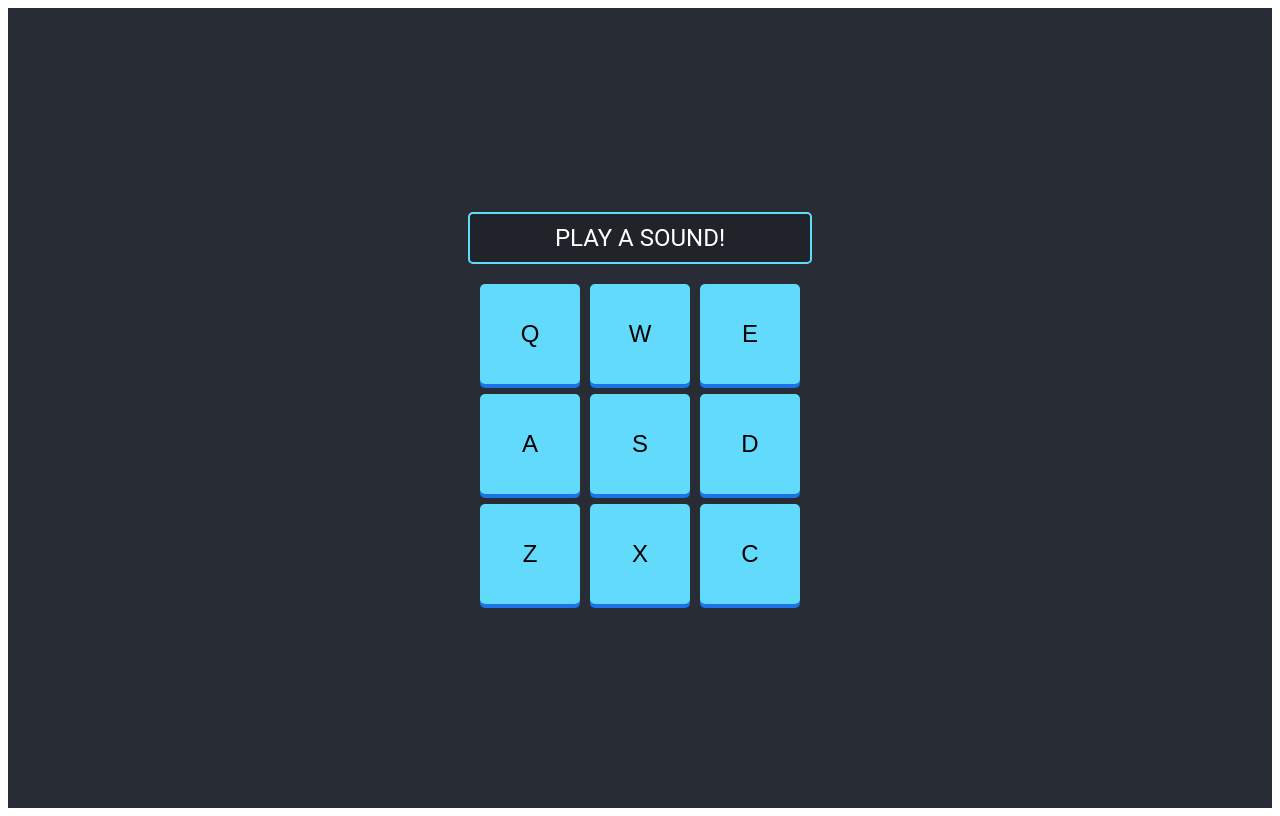
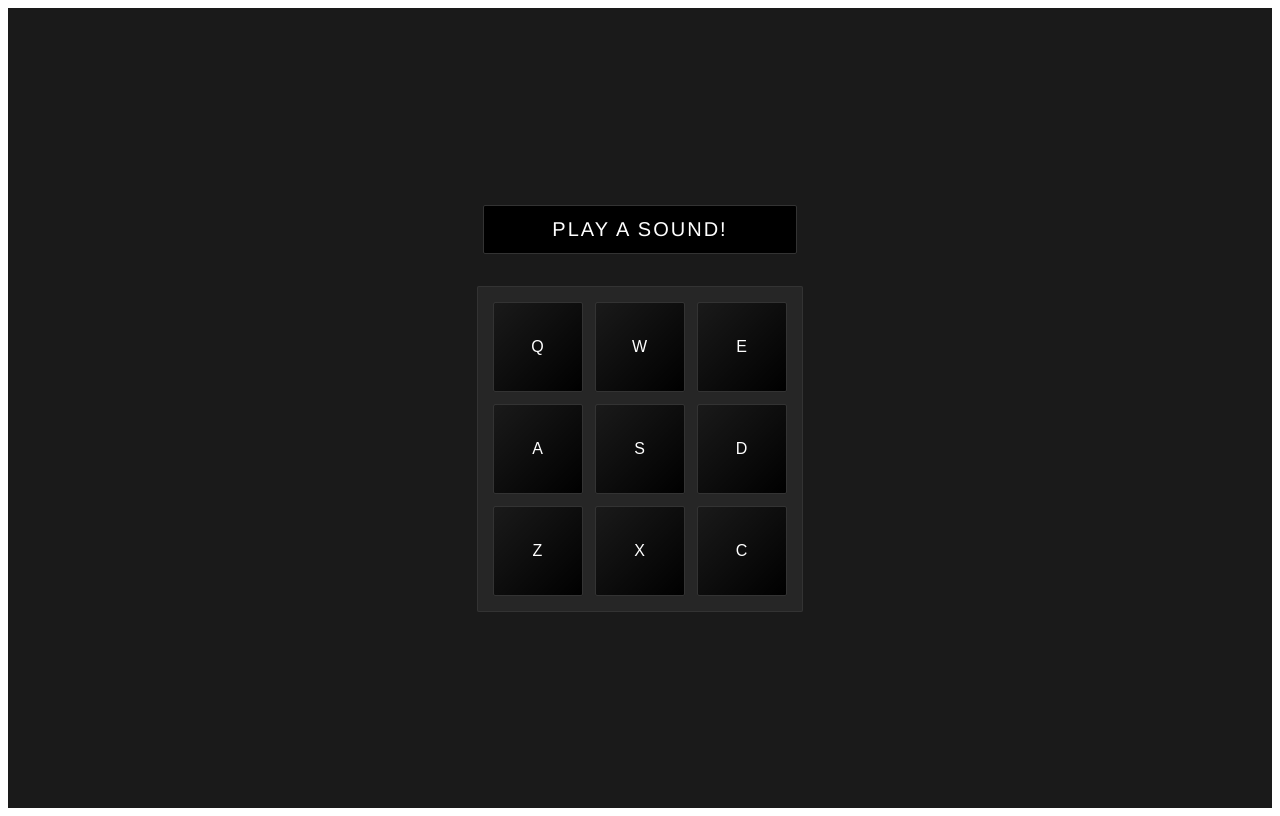
Before and after one commit to jones58/drum-machine, a React (Vite) app: page / in a window 1280 px wide. Built offline with nearby package versions, Linux system fonts and the light colour scheme.

Commit message:
edit styling

```diff
--- a/src/index.scss
+++ b/src/index.scss
@@ -4,55 +4,80 @@
   align-items: center;
   justify-content: center;
   min-height: 100vh;
-  background-color: #282c34;
-  color: #fff;
-  font-family: "Roboto", sans-serif;
+  background-color: #1a1a1a;
+  color: #ffffff;
+  font-family: "Interstate", "Helvetica Neue", sans-serif;
   text-align: center;
 
   #display {
-    font-size: 1.5rem;
-    margin-bottom: 20px;
-    padding: 10px 20px;
-    border: 2px solid #61dafb;
-    border-radius: 5px;
-    background-color: #20232a;
-    width: 300px;
+    font-size: 1.25rem;
+    letter-spacing: 2px;
+    margin-bottom: 2rem;
+    padding: 0.75rem 1rem;
+    border: 1px solid #333;
+    border-radius: 2px;
+    background-color: #000000;
+    width: 280px;
     text-transform: uppercase;
+    font-weight: 300;
   }
 
   .pads-container {
     display: grid;
     grid-template-columns: repeat(3, 1fr);
-    gap: 10px;
-    max-width: 320px;
+    gap: 0.75rem;
+    max-width: 300px;
+    background-color: #262626;
+    padding: 1rem;
+    border-radius: 2px;
+    box-shadow: inset 0 0 0 1px #333;
 
     .drum-pad {
       display: flex;
       align-items: center;
       justify-content: center;
-      background-color: #61dafb;
-      border: none;
-      border-radius: 5px;
-      color: #000;
-      font-size: 1.5rem;
-      height: 100px;
-      width: 100px;
-      box-shadow: 0 4px #1a73e8;
+      background-color: #000000;
+      border: 1px solid #333;
+      border-radius: 2px;
+      color: #ffffff;
+      font-size: 1rem;
+      height: 90px;
+      width: 90px;
       cursor: pointer;
-      transition: all 0.2s ease;
+      transition: all 0.15s ease;
+      position: relative;
+      font-weight: 300;
+      letter-spacing: 1px;
+
+      &::after {
+        content: "";
+        position: absolute;
+        top: 0;
+        left: 0;
+        right: 0;
+        bottom: 0;
+        background: linear-gradient(
+          135deg,
+          rgba(255, 255, 255, 0.1) 0%,
+          transparent 100%
+        );
+        pointer-events: none;
+      }
 
       &:hover {
-        background-color: #21a1f1;
+        background-color: #111111;
+        border-color: #444;
       }
 
       &:active {
-        transform: translateY(4px);
-        box-shadow: 0 2px #1a73e8;
+        transform: translateY(1px);
+        background-color: #222222;
       }
 
       &.active {
-        transform: translateY(4px);
-        box-shadow: 0 2px #1a73e8;
+        transform: translateY(1px);
+        background-color: #222222;
+        border-color: #666;
       }
 
       audio {
```
